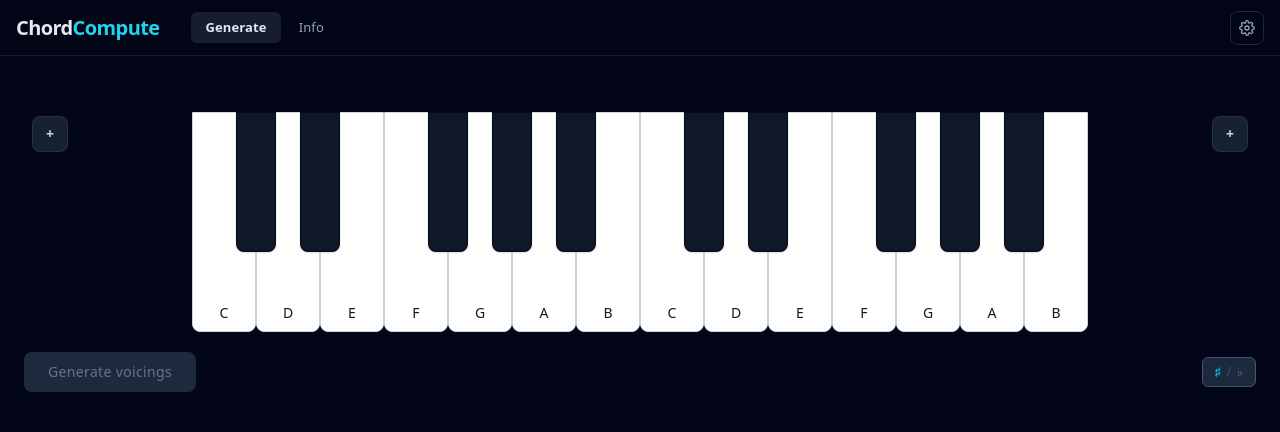
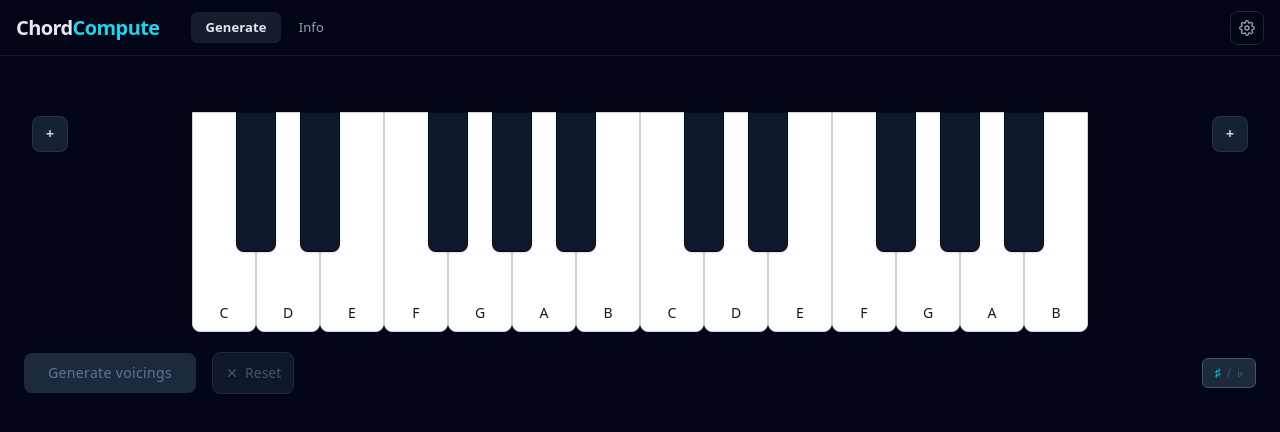
Before and after one commit to graysonrucker/chordcompute, a React (Vite) app in the folder client/: page / in a window 1280 px wide. Shown: the top 432 px of the page. Built offline with nearby package versions, Linux system fonts and the light colour scheme.

Commit message:
Added reset button to clear selected notes, return to top button

```diff
--- a/client/src/App.jsx
+++ b/client/src/App.jsx
@@ -10,6 +10,7 @@ import VoicingsResults from "./components/voicings/VoicingResults";
 import Pagination from "./components/Pagination";
 import { WarningBanner, ErrorBanner, HaltedBanner } from "./components/StatusBanners";
 import SettingsDrawer from "./components/SettingsDrawer";
+import ScrollToTop from "./components/ScrollToTop";
 import InfoPage from "./components/InfoPage";
 
 function fmt(n) {
@@ -114,6 +115,7 @@ function GeneratePage() {
       )}
 
       <VoicingsResults results={results} />
+      <ScrollToTop />
     </div>
   );
 }
--- /dev/null
+++ b/client/src/components/ScrollToTop.jsx
@@ -0,0 +1,64 @@
+import { useEffect, useState } from "react";
+
+export default function ScrollToTop() {
+  const [visible, setVisible] = useState(false);
+
+  useEffect(() => {
+    const onScroll = () => setVisible(window.scrollY > 400);
+    window.addEventListener("scroll", onScroll, { passive: true });
+    return () => window.removeEventListener("scroll", onScroll);
+  }, []);
+
+  if (!visible) return null;
+
+  return (
+    <button
+      onClick={() => window.scrollTo({ top: 0, behavior: "smooth" })}
+      aria-label="Scroll to top"
+      title="Back to top"
+      style={{
+        position: "fixed",
+        bottom: "24px",
+        right: "24px",
+        zIndex: 90,
+        width: "40px",
+        height: "40px",
+        borderRadius: "10px",
+        border: "1px solid rgba(51,65,85,0.6)",
+        backgroundColor: "rgba(15,23,42,0.9)",
+        backdropFilter: "blur(8px)",
+        color: "#94a3b8",
+        cursor: "pointer",
+        display: "flex",
+        alignItems: "center",
+        justifyContent: "center",
+        transition: "all 200ms ease",
+        boxShadow: "0 4px 12px rgba(0,0,0,0.3)",
+      }}
+      onMouseEnter={(e) => {
+        e.currentTarget.style.color = "#e2e8f0";
+        e.currentTarget.style.borderColor = "rgba(71,85,105,0.8)";
+        e.currentTarget.style.backgroundColor = "rgba(30,41,59,0.9)";
+      }}
+      onMouseLeave={(e) => {
+        e.currentTarget.style.color = "#94a3b8";
+        e.currentTarget.style.borderColor = "rgba(51,65,85,0.6)";
+        e.currentTarget.style.backgroundColor = "rgba(15,23,42,0.9)";
+      }}
+    >
+      <svg
+        xmlns="http://www.w3.org/2000/svg"
+        width="18"
+        height="18"
+        viewBox="0 0 24 24"
+        fill="none"
+        stroke="currentColor"
+        strokeWidth="2"
+        strokeLinecap="round"
+        strokeLinejoin="round"
+      >
+        <polyline points="18 15 12 9 6 15" />
+      </svg>
+    </button>
+  );
+}
--- a/client/src/components/piano/KeyboardPanel.jsx
+++ b/client/src/components/piano/KeyboardPanel.jsx
@@ -109,6 +109,28 @@ export default function KeyboardPanel({ range, notes, loading, onGenerate }) {
           {loading ? "Generating…" : "Generate voicings"}
         </button>
 
+        {/* Reset button */}
+        <button
+          onClick={notes.clear}
+          disabled={notes.activeNotes.length === 0}
+          className={[
+            "inline-flex items-center gap-1.5 px-3 py-2.5 rounded-lg text-sm font-medium",
+            "border transition-all duration-150",
+            "focus:outline-none focus-visible:ring-2 focus-visible:ring-cyan-400",
+            notes.activeNotes.length === 0
+              ? "border-slate-800 bg-slate-900 text-slate-600 cursor-not-allowed"
+              : "border-slate-600 bg-slate-800 text-slate-300 hover:bg-slate-700 hover:text-slate-100 active:scale-[0.97]",
+          ].join(" ")}
+          title="Clear all selected notes"
+        >
+          <svg xmlns="http://www.w3.org/2000/svg" width="14" height="14" viewBox="0 0 24 24"
+            fill="none" stroke="currentColor" strokeWidth="2" strokeLinecap="round" strokeLinejoin="round">
+            <line x1="18" y1="6" x2="6" y2="18" />
+            <line x1="6" y1="6" x2="18" y2="18" />
+          </svg>
+          Reset
+        </button>
+
         {/* Chord name display */}
         {notes.activeNotes.length >= 1 && (
           <span className="text-lg font-semibold text-slate-100 tracking-tight">
```
